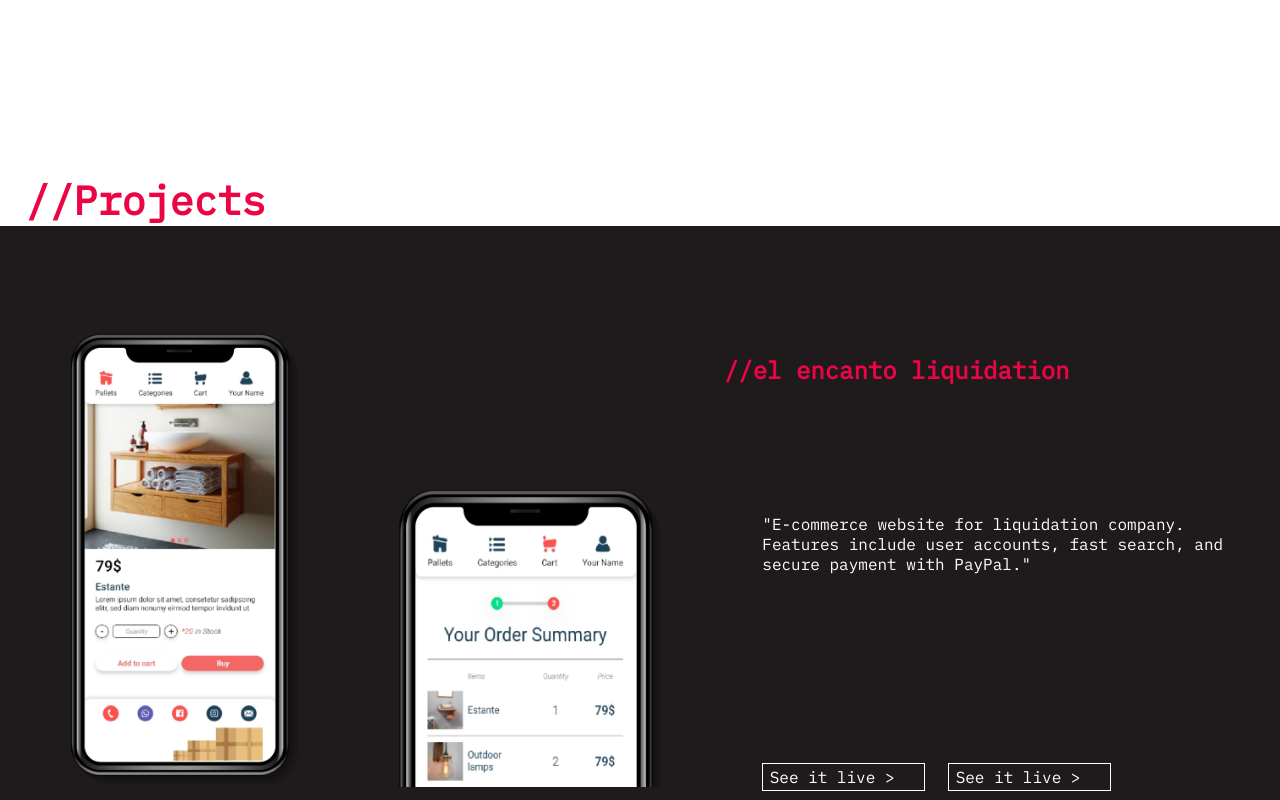
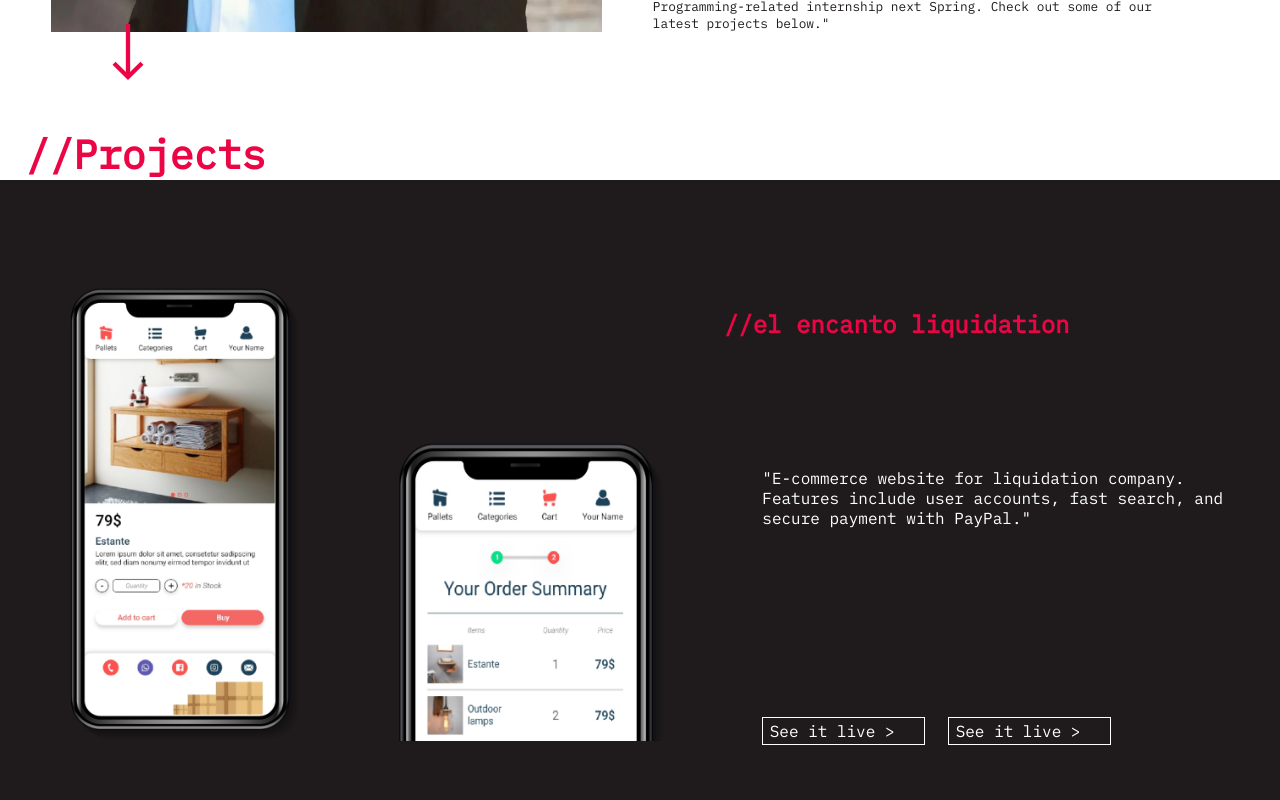
Before and after one commit to sidecontrolpapi/landing, a React (Create React App) app: page / in a window 1280 px wide. Shown: the part 1520-2320 px from the top of the page. Built offline with nearby package versions, Linux system fonts and the light colour scheme.

Commit message:
styling fixes

```diff
--- a/src/styles/App.css
+++ b/src/styles/App.css
@@ -45,7 +45,7 @@
   #Welcome {
     display: grid;
    grid-template-rows: 1fr 1fr;
-  height: 100%;
+  height: 100vh;
   color: #fff;
 
   }
@@ -246,7 +246,7 @@
  /*Projects*/
 
  #Projects {
-   margin-top: 18%;
+   margin-top: 10vh;
 
  }
 
--- a/src/styles/media queries.css
+++ b/src/styles/media queries.css
@@ -29,9 +29,7 @@
     margin-top: 20%;
     width: 100%;
     }
-    #Projects {
-        margin-top: 22%;
-      }
+
 }
 
 @media (min-width:2000px) {
@@ -66,9 +64,7 @@
     margin-top: 30%;
     width: 100%;
     }
-    #Projects {
-        margin-top: 17%;
-      }
+
 }
 @media (max-width:1600px) {
     #Hello, #Hello span{
```
